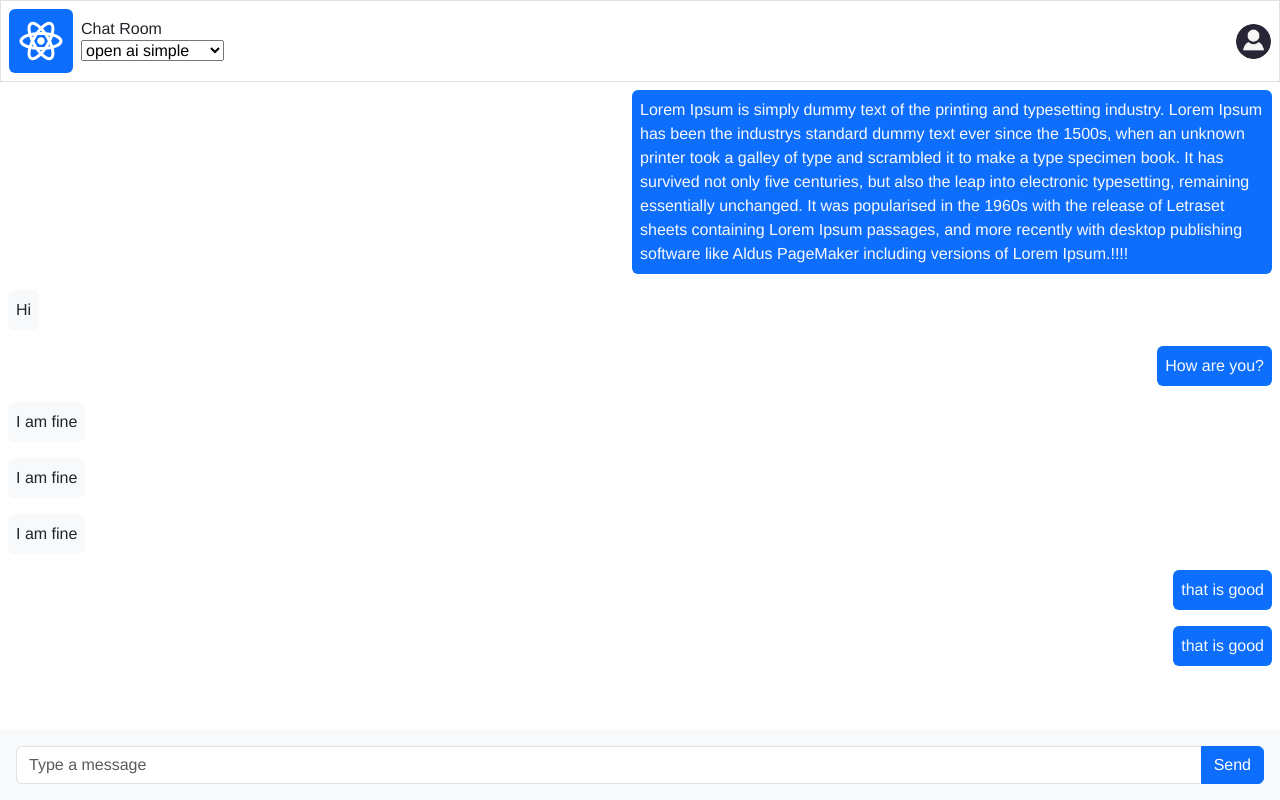
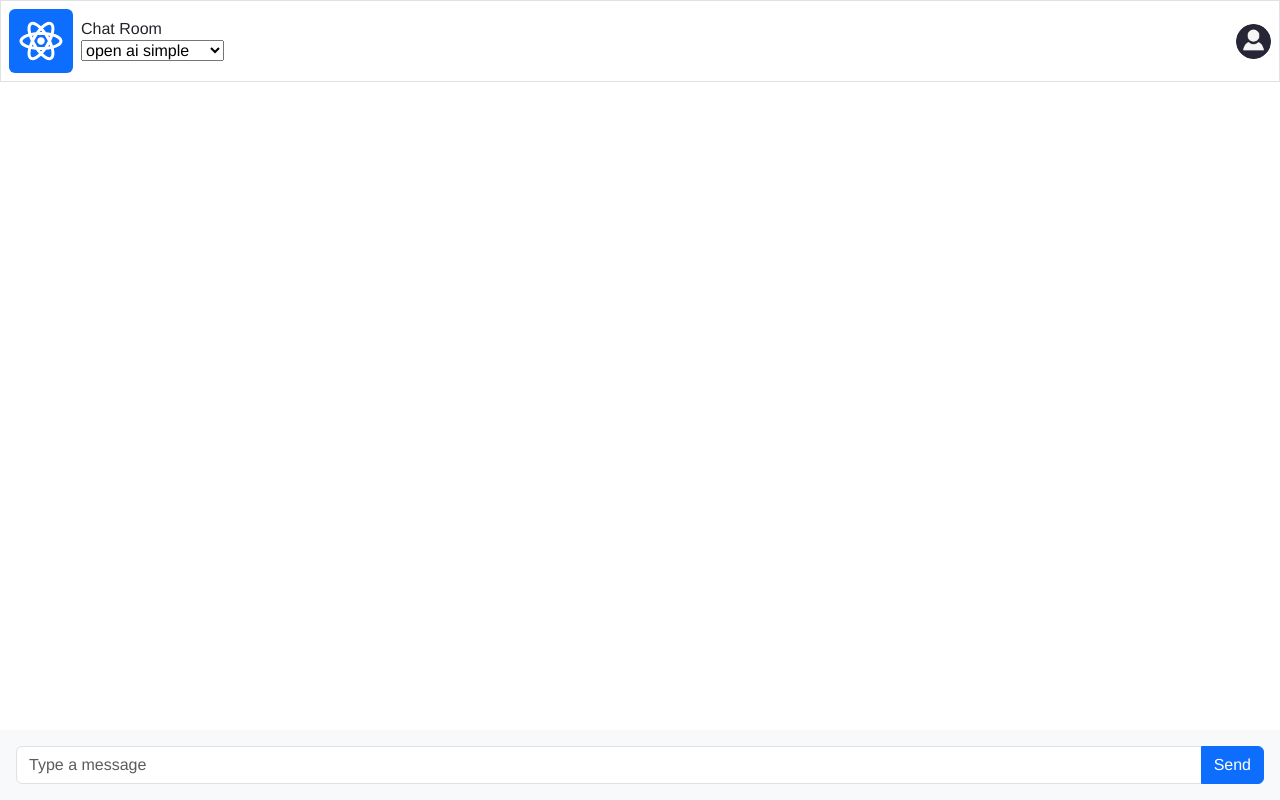
Before and after one commit to TANGEJ0411/chat-room, a React (Create React App) app: page / in a window 1280 px wide. Built offline with nearby package versions, Linux system fonts and the light colour scheme.

Commit message:
feat: open ai

```diff
--- a/src/js/common/views/ChatInput.jsx
+++ b/src/js/common/views/ChatInput.jsx
@@ -1,21 +1,39 @@
-import React from 'react';
+import React, { useCallback, useState } from 'react';
+import PropTypes from 'prop-types';
 
-function ChatInput() {
+function ChatInput({setMsgList}) {
+
+  const [message, setMessage] = useState('');
+
+  const handleSend = useCallback((e) => {
+    e.preventDefault();
+    if (message) {
+      setMsgList((prev) => [...prev, {text: message, type: 'user'}]);
+      setMessage('');
+    }
+  },[message, setMsgList]);
+
   return (
     <div className="position-fixed bottom-0 w-100 p-3 bg-light">
-      <div className="input-group">
+      <form className="input-group" onSubmit={handleSend}>
         <input
+          value={message}
+          onChange={(e) => setMessage(e.target.value)}
           type="text"
           className="form-control"
           placeholder="Type a message"
           aria-label="Message input"
         />
-        <button className="btn btn-primary" type="button">
+        <button className="btn btn-primary" type="button" onClick={handleSend}>
           Send
         </button>
-      </div>
+      </form>
     </div>
   );
 }
 
+ChatInput.propTypes = {
+  setMsgList: PropTypes.func,
+};
+
 export default ChatInput;
--- a/src/js/pages/ChatRoomPage.jsx
+++ b/src/js/pages/ChatRoomPage.jsx
@@ -1,49 +1,16 @@
-import React, { useEffect } from 'react';
+import React, { useEffect, useState } from 'react';
 import ChatRoomBar from '../common/views/ChatRoomBar';
 import ChatInput from '../common/views/ChatInput';
 import ChatBubble from '../common/views/ChatBubble';
 
-const msgList = [
-  {
-    text: 'Lorem Ipsum is simply dummy text of the printing and typesetting industry. Lorem Ipsum has been the industrys standard dummy text ever since the 1500s, when an unknown printer took a galley of type and scrambled it to make a type specimen book. It has survived not only five centuries, but also the leap into electronic typesetting, remaining essentially unchanged. It was popularised in the 1960s with the release of Letraset sheets containing Lorem Ipsum passages, and more recently with desktop publishing software like Aldus PageMaker including versions of Lorem Ipsum.!!!!',
-    type: 'user',
-  },
-  {
-    text: 'Hi',
-    type: 'bot',
-  },
-  {
-    text: 'How are you?',
-    type: 'user',
-  },
-  {
-    text: 'I am fine',
-    type: 'bot',
-  },
-  {
-    text: 'I am fine',
-    type: 'bot',
-  },
-  {
-    text: 'I am fine',
-    type: 'bot',
-  },
-  {
-    text: 'that is good',
-    type: 'user',
-  },
-  {
-    text: 'that is good',
-    type: 'user',
-  }
-];
+function ChatRoomPage() {
 
-function ChatRoomPage() {
+  const [msgList, setMsgList] = useState([]);
 
   useEffect(() => {
     const msgContainer = document.querySelector('.msg-container');
     msgContainer.scrollTop = msgContainer.scrollHeight;
-  }, []);
+  }, [msgList]);
 
   return (
     <div>
@@ -53,7 +20,7 @@ function ChatRoomPage() {
             <ChatBubble key={index} text={msg.text} type={msg.type} />
         ))}
       </div>
-      <ChatInput />
+      <ChatInput setMsgList={setMsgList}/>
     </div>
   );
 }
```
Also changed, not shown: 2 other files (tests, documents, lock files or other folders).
